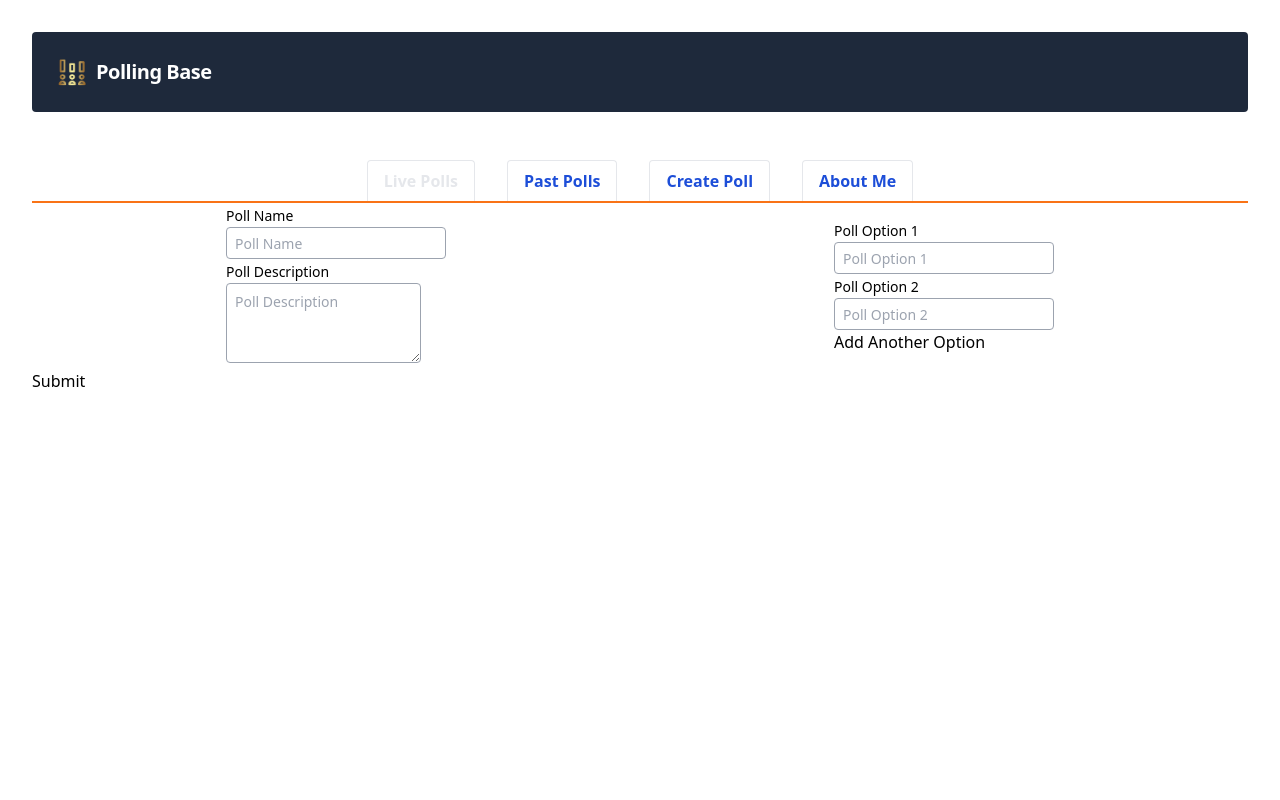
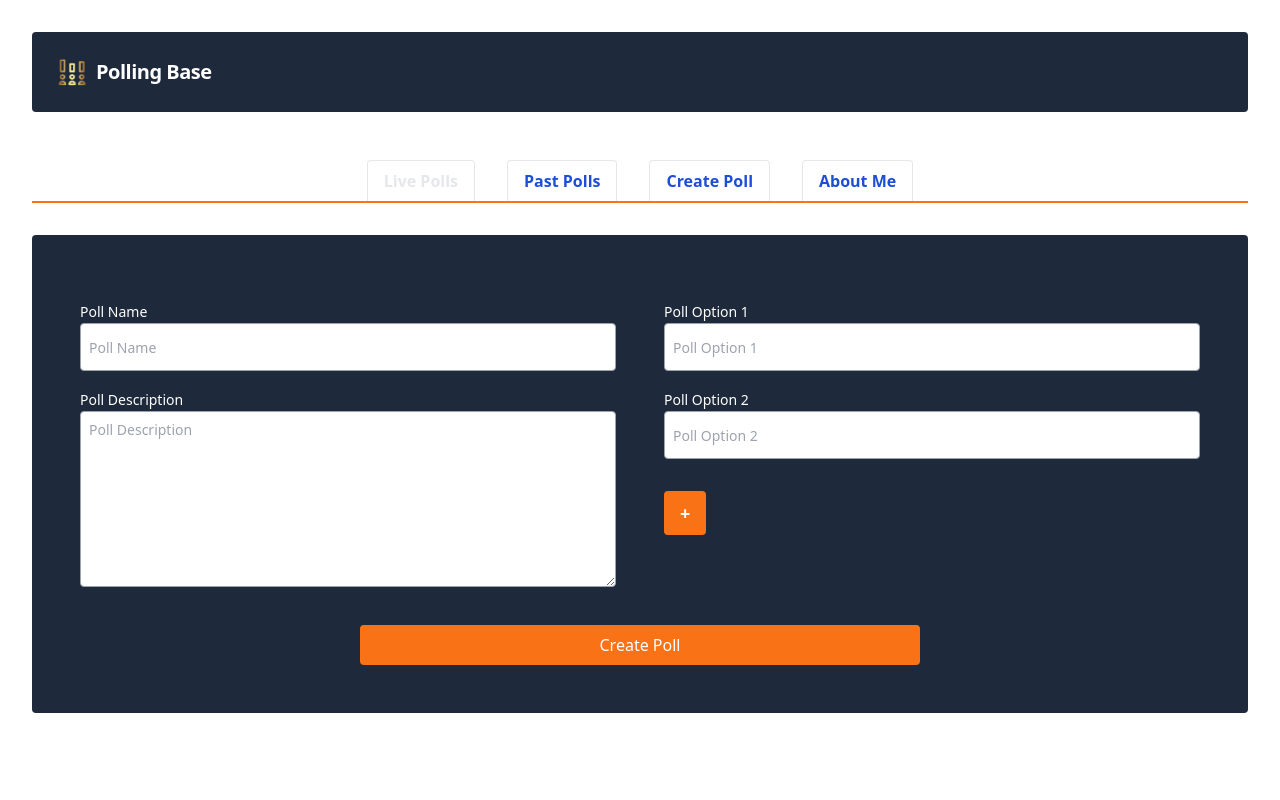
Before and after one commit to Lakshit-Chiranjiv/Polling-app, a Svelte app: page / in a window 1280 px wide. Shown: the top 800 px of the page. Built offline with nearby package versions, Linux system fonts and the light colour scheme.

Commit message:
form component completed

```diff
--- a/src/components/CreateForm.svelte
+++ b/src/components/CreateForm.svelte
@@ -3,30 +3,32 @@
 </script>
 
 <main>
-    <form>
-        <div class="flex justify-around items-center">
-            <div>
-                <label for="pollName" class="text-sm">Poll Name</label><br>
-                <input type="text" id="pollName" name="pollName" placeholder="Poll Name" class="border-gray-400 outline-0 border rounded text-sm h-8 p-2"/>
+    <form class="bg-slate-800 my-8 rounded px-12 py-12">
+        <div class="flex justify-around items-start py-4 gap-12">
+            <div class="flex-1">
+                <label for="pollName" class="text-sm text-white">Poll Name</label><br>
+                <input type="text" id="pollName" name="pollName" placeholder="Poll Name" class="border-gray-400 outline-0 border rounded text-sm h-12 p-2 w-full mb-4"/>
                 <br>
 
-                <label for="pollDescription" class="text-sm">Poll Description</label><br>
-                <textarea id="pollDescription" name="pollDescription" placeholder="Poll Description" class="border-gray-400 outline-0 border rounded text-sm h-20 p-2"/>
+                <label for="pollDescription" class="text-sm text-white">Poll Description</label><br>
+                <textarea id="pollDescription" name="pollDescription" placeholder="Poll Description" class="border-gray-400 outline-0 border rounded text-sm h-44 p-2 w-full mb-4"/>
                 <br>
             </div>
 
-            <div>
-                <label for="pollOption1" class="text-sm">Poll Option 1</label><br>
-                <input type="text" id="pollOption1" name="pollOption1" placeholder="Poll Option 1" class="border-gray-400 outline-0 border rounded text-sm h-8 p-2"/>
+            <div class="flex-1">
+                <label for="pollOption1" class="text-sm text-white">Poll Option 1</label><br>
+                <input type="text" id="pollOption1" name="pollOption1" placeholder="Poll Option 1" class="border-gray-400 outline-0 border rounded text-sm h-12 p-2 w-full mb-4"/>
                 <br>
-                <label for="pollOption2" class="text-sm">Poll Option 2</label><br>
-                <input type="text" id="pollOption2" name="pollOption2" placeholder="Poll Option 2" class="border-gray-400 outline-0 border rounded text-sm h-8 p-2"/>
+                <label for="pollOption2" class="text-sm text-white">Poll Option 2</label><br>
+                <input type="text" id="pollOption2" name="pollOption2" placeholder="Poll Option 2" class="border-gray-400 outline-0 border rounded text-sm h-12 p-2 w-full mb-4"/>
                 <br>
 
-                <button type="button">Add Another Option</button>
+                <button type="button" class="text-white bg-orange-500 px-4 py-2 rounded my-4 text-lg font-bold">+</button>
             </div>
         </div>
 
-        <button type="submit">Submit</button>
+        <div class="flex justify-center w-full">
+            <button type="submit" class="w-[50%] bg-orange-500 text-white py-2 rounded">Create Poll</button>
+        </div>
     </form>
 </main>
```
